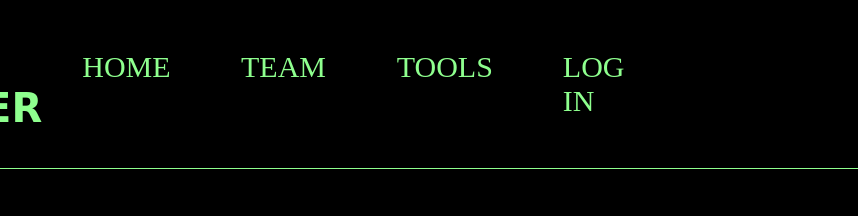
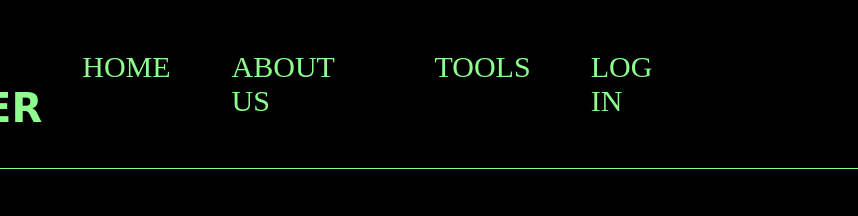
Before and after one commit to kaijimiyashita-ai/FINALEXAMSITE, a plain HTML site: page team.html in a window 1280 px wide. Shown: the top 216 px of the page, 422-1280 px from the left. Drawn offline with Linux system fonts and the light colour scheme.

Commit message:
Update team.html

```diff
--- a/team.html
+++ b/team.html
@@ -25,7 +25,7 @@
     <div class="con-select">
         <ul class="main-select">
             <li><a href="index.html">HOME</a></li>
-            <li><a href="team.html">TEAM</a></li>
+            <li><a href="team.html">ABOUT US</a></li>
             <li><a href="TOOLS.html">TOOLS</a></li>
             <li><a href="" onclick="alert('Log in is under maintenance')">LOG IN</a></li>
          </ul>
```
